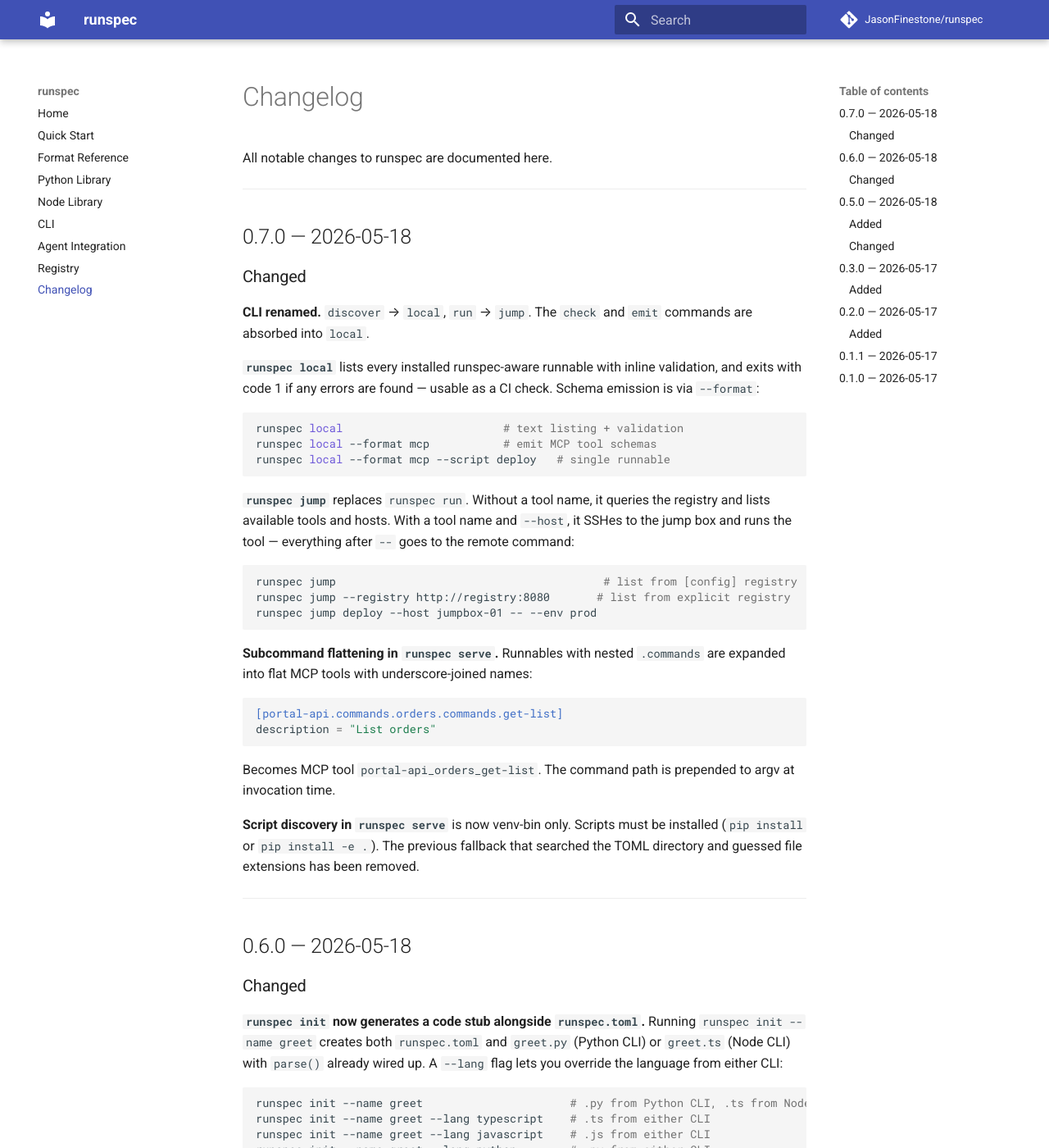
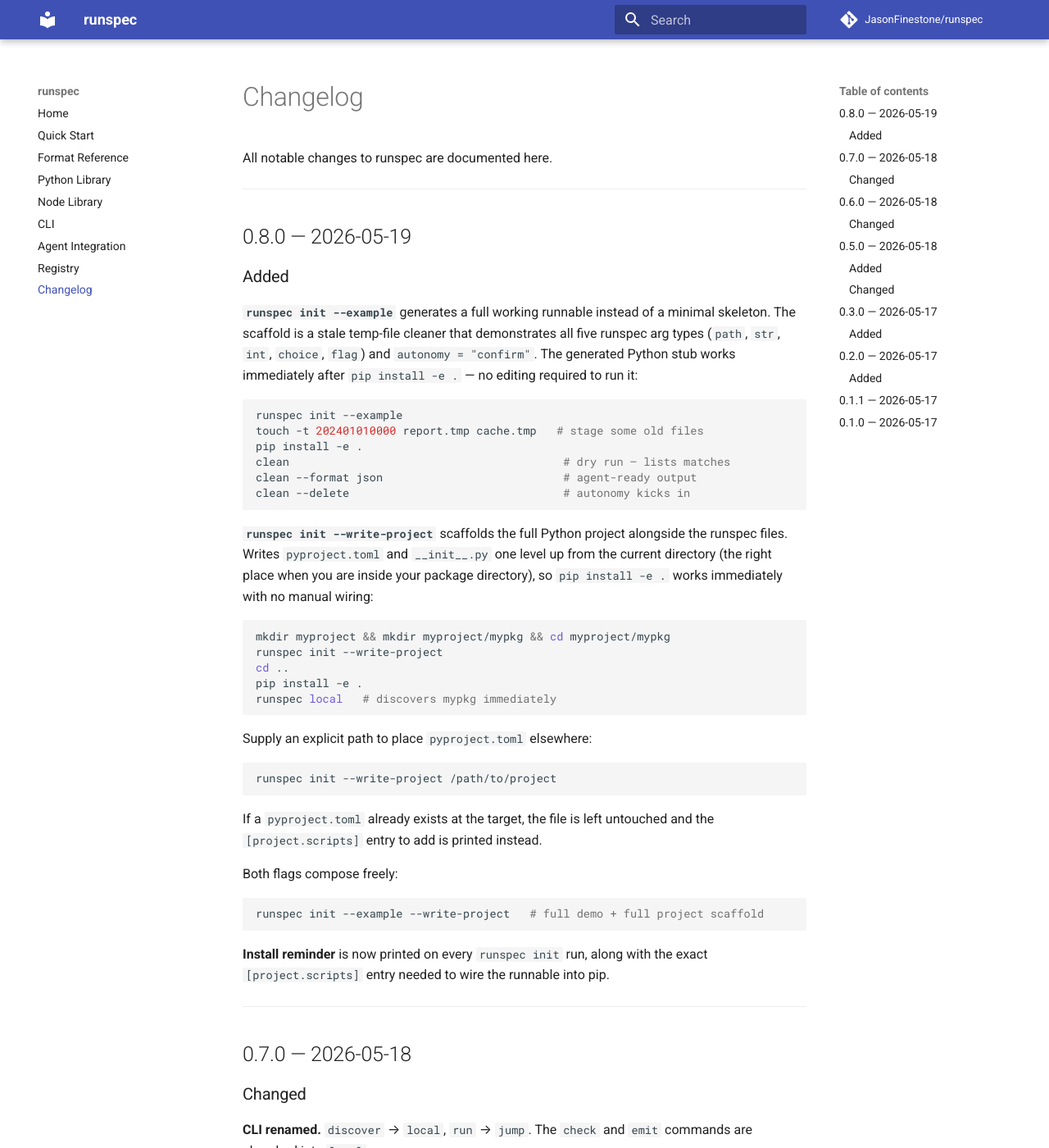
Before and after one commit to JasonFinestone/runspec, an MkDocs documentation site: the page built from docs/changelog.md, in a window 1280 px wide and 1400 px high. Shown: the whole window at 82% size. Built offline with MkDocs 1.6.1 and Material for MkDocs 9.7.7, drawn with Linux system fonts in a browser that asks for light colours; comment, search, counter and statistics services are not loaded.

Commit message:
chore: bump version to 0.8.0, add changelog entry
Co-Authored-By: Claude Sonnet 4.6 <noreply@anthropic.com>

````diff
--- a/docs/changelog.md
+++ b/docs/changelog.md
@@ -1,6 +1,58 @@
 # Changelog
 
 All notable changes to runspec are documented here.
+
+---
+
+## 0.8.0 — 2026-05-19
+
+### Added
+
+**`runspec init --example`** generates a full working runnable instead of a
+minimal skeleton. The scaffold is a stale temp-file cleaner that demonstrates
+all five runspec arg types (`path`, `str`, `int`, `choice`, `flag`) and
+`autonomy = "confirm"`. The generated Python stub works immediately after
+`pip install -e .` — no editing required to run it:
+
+```bash
+runspec init --example
+touch -t 202401010000 report.tmp cache.tmp   # stage some old files
+pip install -e .
+clean                                         # dry run — lists matches
+clean --format json                           # agent-ready output
+clean --delete                                # autonomy kicks in
+```
+
+**`runspec init --write-project`** scaffolds the full Python project alongside
+the runspec files. Writes `pyproject.toml` and `__init__.py` one level up from
+the current directory (the right place when you are inside your package
+directory), so `pip install -e .` works immediately with no manual wiring:
+
+```bash
+mkdir myproject && mkdir myproject/mypkg && cd myproject/mypkg
+runspec init --write-project
+cd ..
+pip install -e .
+runspec local   # discovers mypkg immediately
+```
+
+Supply an explicit path to place `pyproject.toml` elsewhere:
+
+```bash
+runspec init --write-project /path/to/project
+```
+
+If a `pyproject.toml` already exists at the target, the file is left untouched
+and the `[project.scripts]` entry to add is printed instead.
+
+Both flags compose freely:
+
+```bash
+runspec init --example --write-project   # full demo + full project scaffold
+```
+
+**Install reminder** is now printed on every `runspec init` run, along with the
+exact `[project.scripts]` entry needed to wire the runnable into pip.
 
 ---
 
````
Also changed, not shown: 1 other file.
